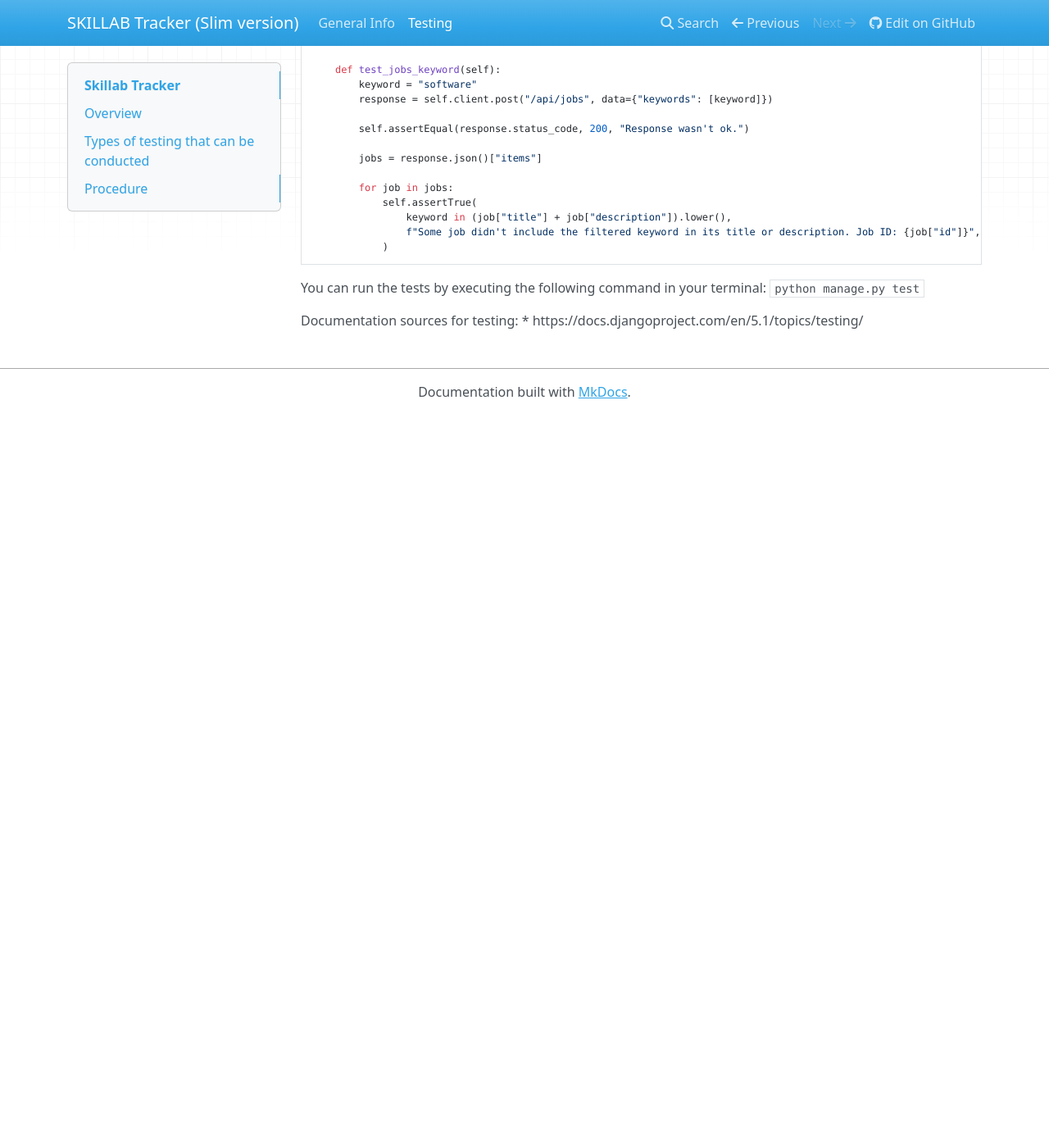
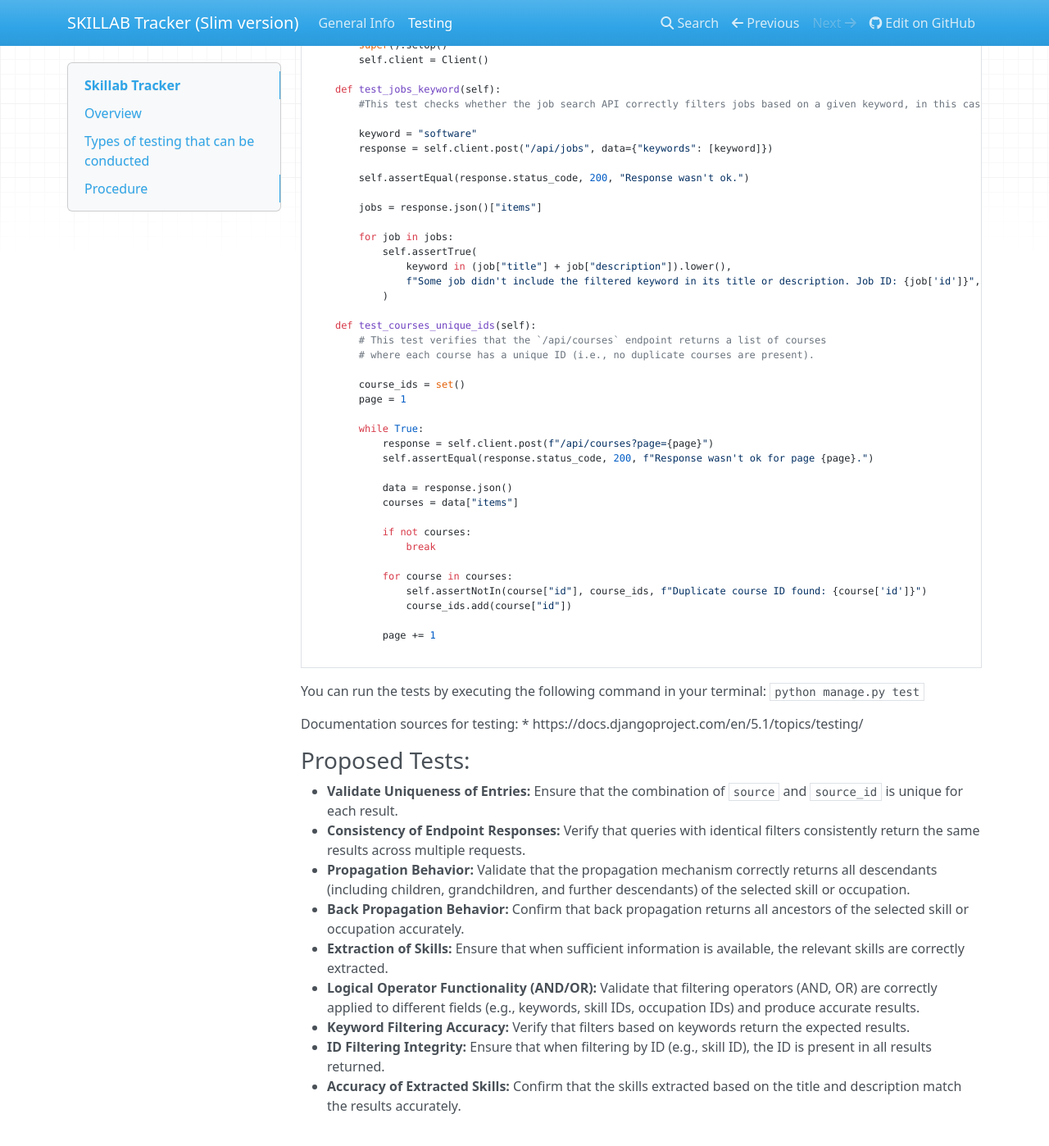
Before and after one commit to skillab-project/skillab-tracker-testathon, an MkDocs documentation site: the page built from docs/testing.md, in a window 1280 px wide and 1400 px high, scrolled down 1924 px. Shown: the whole window at 82% size. Built offline with MkDocs 1.6.1, drawn with Linux system fonts in a browser that asks for light colours; nearby versions of some CDN libraries; before the commit the page ends 2430 px from its top, so only the background shows below that; some of the changed text lies outside the part shown.

Commit message:
Added test and proposed tests

````diff
--- a/docs/testing.md
+++ b/docs/testing.md
@@ -67,9 +67,10 @@ Skills:
 For writing tests, we recommend using **Django's test client** along with **Python's built-in unittest framework**. However, you are free to use your preferred testing framework and dependencies.
 
 #### Example of automated testing
-This test validates that single-keyword searching works as expected in job listings and is part of the *Logic Testing*.
+The first test validates that single-keyword searching works as expected in job listings and is part of the *Logic Testing*.
+The second test ensures that there are no duplicates returned in the course listings and is part of the *Data Integrity Testing*.
 
-You can also view the following test in `api/tests.py`.
+You can also view the following tests in `api/tests.py`.
 
 ```python
 from unittest import TestCase
@@ -82,6 +83,8 @@ class JobsTest(TestCase):
         self.client = Client()
 
     def test_jobs_keyword(self):
+        #This test checks whether the job search API correctly filters jobs based on a given keyword, in this case "software".
+
         keyword = "software"
         response = self.client.post("/api/jobs", data={"keywords": [keyword]})
 
@@ -92,11 +95,47 @@ class JobsTest(TestCase):
         for job in jobs:
             self.assertTrue(
                 keyword in (job["title"] + job["description"]).lower(),
-                f"Some job didn't include the filtered keyword in its title or description. Job ID: {job["id"]}",
+                f"Some job didn't include the filtered keyword in its title or description. Job ID: {job['id']}",
             )
+
+    def test_courses_unique_ids(self):
+        # This test verifies that the `/api/courses` endpoint returns a list of courses
+        # where each course has a unique ID (i.e., no duplicate courses are present).
+
+        course_ids = set()
+        page = 1
+
+        while True:
+            response = self.client.post(f"/api/courses?page={page}")
+            self.assertEqual(response.status_code, 200, f"Response wasn't ok for page {page}.")
+
+            data = response.json()
+            courses = data["items"]
+
+            if not courses:
+                break
+
+            for course in courses:
+                self.assertNotIn(course["id"], course_ids, f"Duplicate course ID found: {course['id']}")
+                course_ids.add(course["id"])
+
+            page += 1
+
 ```
 
 You can run the tests by executing the following command in your terminal: `python manage.py test`
 
 Documentation sources for testing:
 * https://docs.djangoproject.com/en/5.1/topics/testing/
+
+### Proposed Tests:
+
+- **Validate Uniqueness of Entries:** Ensure that the combination of `source` and `source_id` is unique for each result.
+- **Consistency of Endpoint Responses:** Verify that queries with identical filters consistently return the same results across multiple requests.
+- **Propagation Behavior:** Validate that the propagation mechanism correctly returns all descendants (including children, grandchildren, and further descendants) of the selected skill or occupation.
+- **Back Propagation Behavior:** Confirm that back propagation returns all ancestors of the selected skill or occupation accurately.
+- **Extraction of Skills:** Ensure that when sufficient information is available, the relevant skills are correctly extracted.
+- **Logical Operator Functionality (AND/OR):** Validate that filtering operators (AND, OR) are correctly applied to different fields (e.g., keywords, skill IDs, occupation IDs) and produce accurate results.
+- **Keyword Filtering Accuracy:** Verify that filters based on keywords return the expected results.
+- **ID Filtering Integrity:** Ensure that when filtering by ID (e.g., skill ID), the ID is present in all results returned.
+- **Accuracy of Extracted Skills:** Confirm that the skills extracted based on the title and description match the results accurately.
````
Also changed, not shown: 1 other file.
